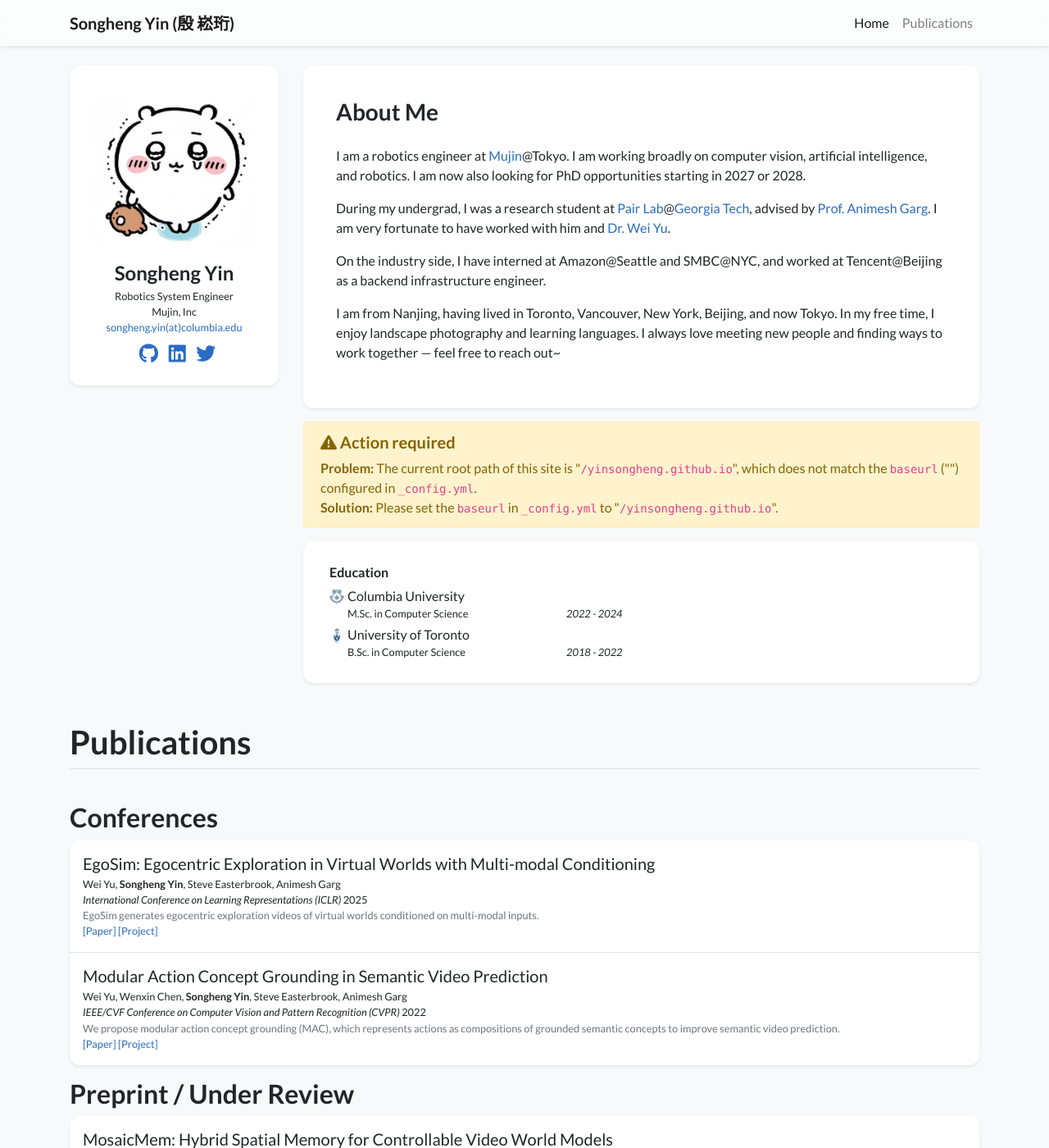
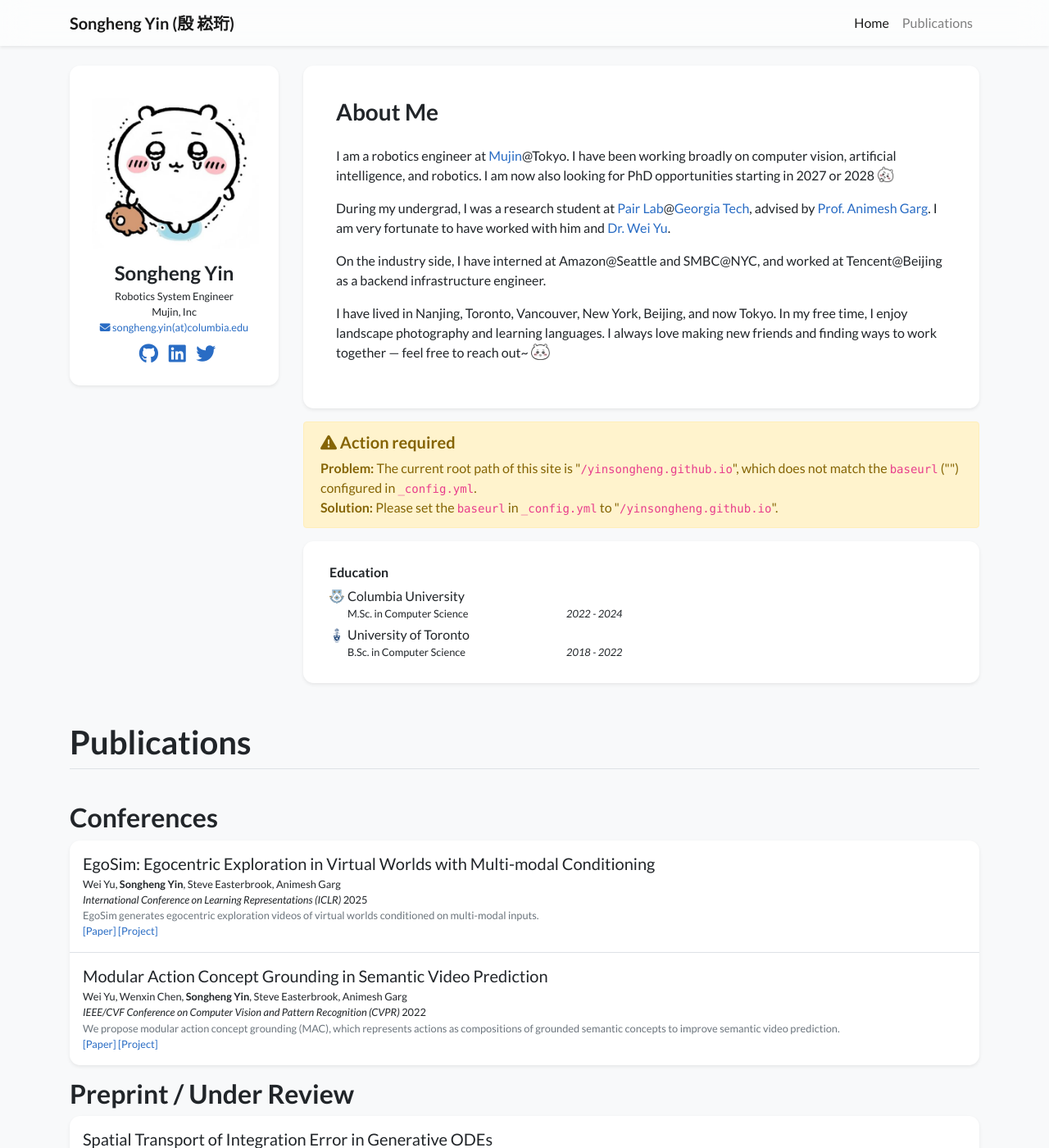
Before and after one commit to yinsongheng/yinsongheng.github.io, a Jekyll site: the page built from index.html, in a window 1280 px wide and 1400 px high. Shown: the whole window at 82% size. Built offline with Jekyll 4.4.1, drawn with Linux system fonts in a browser that asks for light colours; nearby versions of some CDN libraries; a style sheet for code colours, icons or effects is not loaded; some of the changed text lies outside the part shown.

Commit message:
update 2 arxivs

```diff
--- a/_data/profile.yml
+++ b/_data/profile.yml
@@ -23,7 +23,7 @@
 short_bio_text_justify: false
 short_bio: >-
   <p>
-    I am a robotics engineer at <a target="_blank" href="https://mujin-corp.com/">Mujin</a>@Tokyo. I am working broadly on computer vision, artificial intelligence, and robotics. I am now also looking for PhD opportunities starting in 2027 or 2028.
+    I am a robotics engineer at <a target="_blank" href="https://mujin-corp.com/">Mujin</a>@Tokyo. I have been working broadly on computer vision, artificial intelligence, and robotics. I am now also looking for PhD opportunities starting in 2027 or 2028 <img src="/assets/images/emoji/chiikawa-think.png" alt="chiikawa" style="height: 1.2em; vertical-align: text-bottom;">
   </p>
   <p>
     During my undergrad, I was a research student at <a target="_blank" href="https://www.pair.toronto.edu/">Pair Lab</a>@<a target="_blank" href="https://www.cc.gatech.edu/">Georgia Tech</a>, advised by <a target="_blank" href="https://animesh.garg.tech/">Prof. Animesh Garg</a>. I am very fortunate to have worked with him and <a target="_blank" href="https://gnosisyuw.github.io/">Dr. Wei Yu</a>.
@@ -32,7 +32,7 @@
     On the industry side, I have interned at Amazon@Seattle and SMBC@NYC, and worked at Tencent@Beijing as a backend infrastructure engineer.
   </p>
   <p>
-    I am from Nanjing, having lived in Toronto, Vancouver, New York, Beijing, and now Tokyo. In my free time, I enjoy landscape photography and learning languages. I always love meeting new people and finding ways to work together — feel free to reach out~
+    I have lived in Nanjing, Toronto, Vancouver, New York, Beijing, and now Tokyo. In my free time, I enjoy landscape photography and learning languages. I always love making new friends and finding ways to work together — feel free to reach out~ <img src="/assets/images/emoji/chiikawa.png" alt="chiikawa" style="height: 1.2em; vertical-align: text-bottom;">
   </p>
 portrait_url: /assets/images/photos/profile.jpg
 # portrait_caption: >-
--- a/_includes/widgets/profile_card.html
+++ b/_includes/widgets/profile_card.html
@@ -49,8 +49,8 @@
                 <hr />
                 <div class="row">
                     <div class="col">
-                        <a class="pr-3" href="mailto:{{ site.data.profile.email | encode_email }}">
-                            <i class="fas fa-at"></i> <span class="email-text">{{ site.data.profile.email | replace: "@", "(at)" }}</span>
+                        <a class="pr-3 no-break" href="mailto:{{ site.data.profile.email | encode_email }}">
+                            <i class="fas fa-envelope"></i> <span class="email-text">{{ site.data.profile.email | replace: "@", "(at)" }}</span>
                         </a>
 
                         {% if site.data.profile.gscholar %}
--- a/_includes/widgets/profile_card_mini.html
+++ b/_includes/widgets/profile_card_mini.html
@@ -39,8 +39,8 @@
 
                 <div class="row small">
                     <div class="col text-center">
-                        <a class="email-text" href="mailto:{{ site.data.profile.email | encode_email }}">
-                            {{ site.data.profile.email | replace: "@", "(at)" }}
+                        <a class="email-text no-break" href="mailto:{{ site.data.profile.email | encode_email }}">
+                            <i class="fas fa-envelope"></i> {{ site.data.profile.email | replace: "@", "(at)" }}
                         </a>
                     </div>
                 </div>
--- a/_layouts/default.html
+++ b/_layouts/default.html
@@ -4,7 +4,7 @@
 <head>
     <meta charset="utf-8">
     <meta name="viewport" content="width=device-width, initial-scale=1, shrink-to-fit=no">
-    <title>{{ page.title }} - {{ site.data.profile.navbar_name }}</title>
+    <title>{{ site.data.profile.primary_name }} - {{ page.title }}</title>
 
     <!-- Stylesheets -->
     <link rel="stylesheet" href="https://cdnjs.cloudflare.com/ajax/libs/twitter-bootstrap/4.6.0/css/bootstrap.min.css" integrity="sha512-P5MgMn1jBN01asBgU0z60Qk4QxiXo86+wlFahKrsQf37c9cro517WzVSPPV1tDKzhku2iJ2FVgL67wG03SGnNA==" crossorigin="anonymous" />
```
Also changed, not shown: _publications/2026/2026-quota.md (added, +18 -0 lines), _publications/2026/2026-spatial-transport.md (added, +14 -0 lines), assets/images/emoji/chiikawa-think.png (added), assets/images/emoji/chiikawa.png (added).
